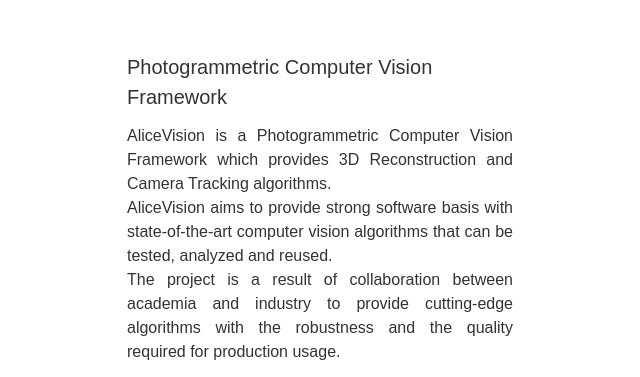
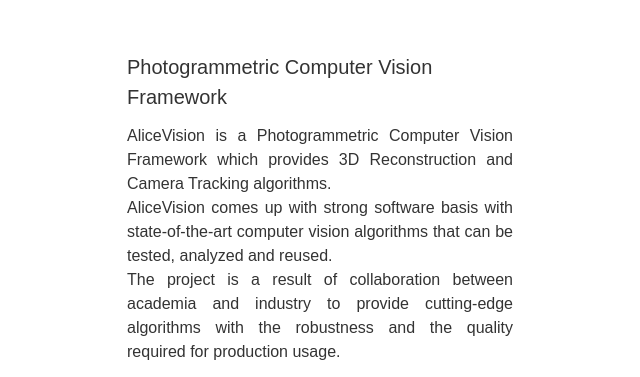
Before and after one commit to mikrosimage/mikrosimage.github.io, a plain HTML site: page index.html in a window 1280 px wide. Shown: the part 1640-2017 px from the top of the page, 510-1150 px from the left. Drawn offline with nearby package versions, Linux system fonts and the light colour scheme; a web font is replaced by a local one.

Commit message:
Minor update on AliceVision description

```diff
--- a/index.html
+++ b/index.html
@@ -80,7 +80,7 @@
           <div class="card text-center">
             <div class="card-body">
               <h5 class="display-6 text-left">Photogrammetric Computer Vision Framework</h5>
-              <p class="card-text text-justify">AliceVision is a Photogrammetric Computer Vision Framework which provides 3D Reconstruction and Camera Tracking algorithms.&nbsp;<br>AliceVision aims to provide strong software basis with state-of-the-art computer vision algorithms that can be tested, analyzed and reused.&nbsp;<br>The project is a result of collaboration between academia and industry to provide cutting-edge algorithms with the robustness and the quality required for production usage.</p>
+              <p class="card-text text-justify">AliceVision is a Photogrammetric Computer Vision Framework which provides 3D Reconstruction and Camera Tracking algorithms.&nbsp;<br>AliceVision comes up with strong software basis with state-of-the-art computer vision algorithms that can be tested, analyzed and reused.&nbsp;<br>The project is a result of collaboration between academia and industry to provide cutting-edge algorithms with the robustness and the quality required for production usage.</p>
               <a href="https://alicevision.org/" class="btn btn-light">AliceVision website</a>
             </div>
           </div>
```
